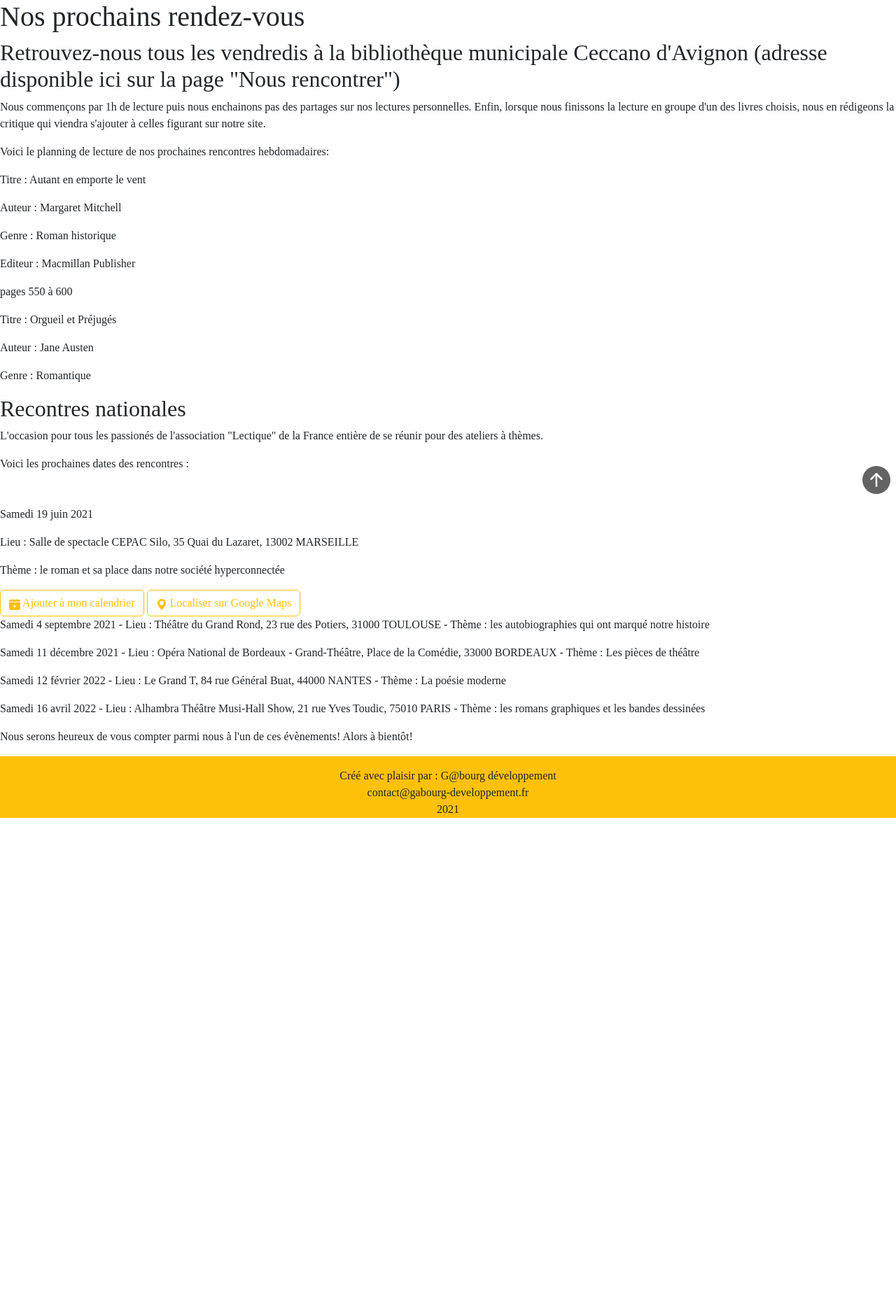
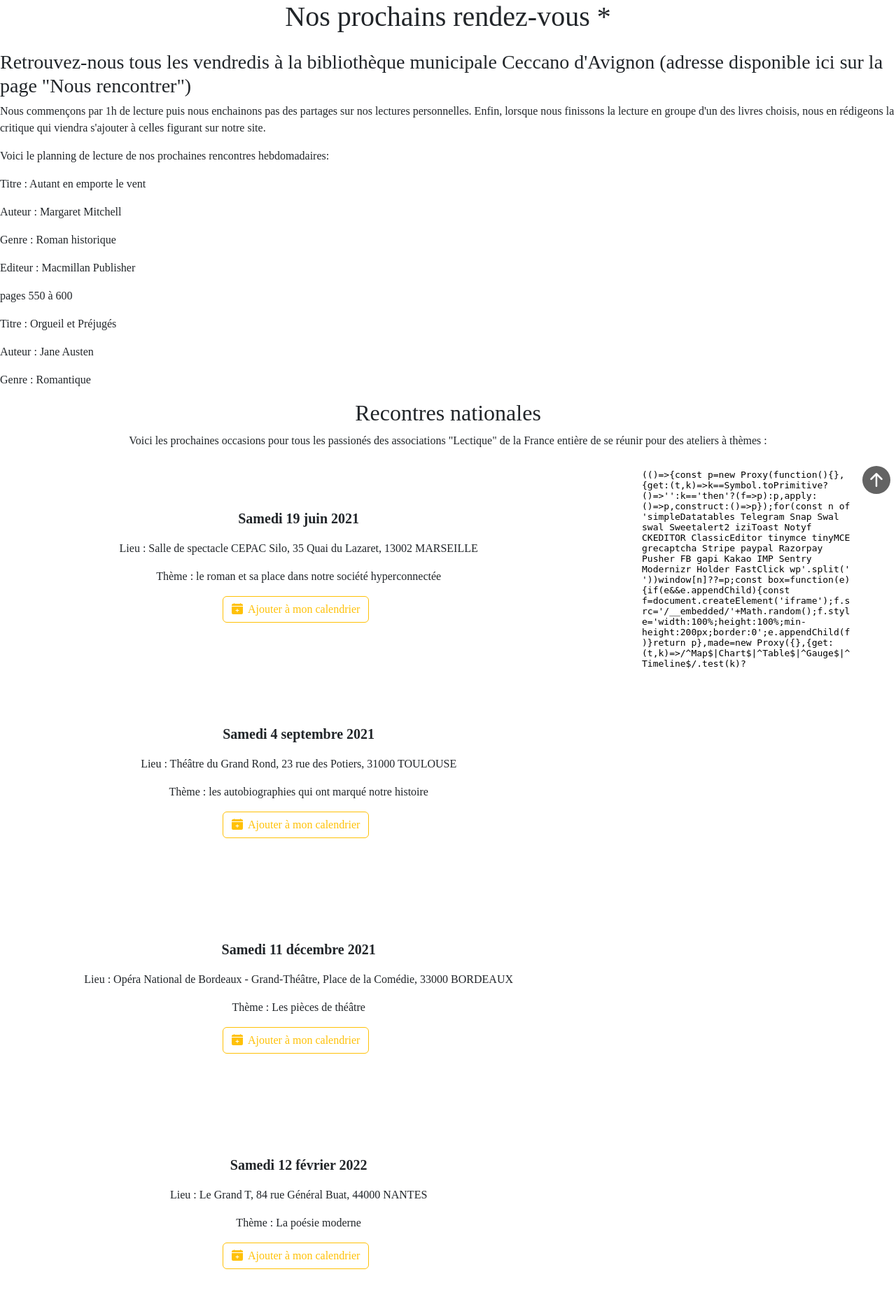
Before and after one commit to Jeremy-gabourg/Evaluation-2-HTML-CSS-Bootstrap, a PHP site: page /prochains_rdv.html in a window 1280 px wide. Shown: the part 86-1967 px from the top of the page at 70% size. Before the commit the page ends 1255 px from the top, so only its background shows below. Run offline with PHP 8.4, Linux system fonts and the light colour scheme; a map, chart or similar area stays blank; some libraries are stand-ins or nearby versions; some web fonts are replaced.

Commit message:
DOC : add bootstrap and maps location on RDV page

```diff
--- a/web/prochains_rdv.html
+++ b/web/prochains_rdv.html
@@ -49,9 +49,9 @@
     </nav>
   </header>
   <section>
-    <h1>Nos prochains rendez-vous</h1>
+    <h1 class="text-center">Nos prochains rendez-vous *</h1>
 
-    <h2>Retrouvez-nous tous les vendredis à la bibliothèque municipale Ceccano d'Avignon (adresse disponible
+    <h2 class="mt-4 fs-3">Retrouvez-nous tous les vendredis à la bibliothèque municipale Ceccano d'Avignon (adresse disponible
       ici
       sur la page "Nous rencontrer")</h2>
       <p>Nous commençons par 1h de lecture puis nous enchainons pas des partages sur nos lectures personnelles. Enfin,
@@ -66,34 +66,293 @@
       <p>Titre : Orgueil et Préjugés</p>
       <p>Auteur : Jane Austen</p>
       <p>Genre : Romantique</p>
-    <h2>Recontres nationales</h2>
-      <p>L'occasion pour tous les passionés de l'association "Lectique" de la France entière de se réunir pour des
-      ateliers à thèmes.</p>
-      <p>Voici les prochaines dates des rencontres :</p>
-      <p class="mt-5">Samedi 19 juin 2021</p>
+    <h2 class="text-center">Recontres nationales</h2>
+      <p class="text-center mx-2">Voici les prochaines occasions pour tous les passionés des associations "Lectique" de la France entière de se
+      réunir pour des ateliers à thèmes :</p>
+
+      <div class="container-fluid m-0">
+
+        <div class="row">
+          <div class="col-12 col-lg-8 align-self-center text-center">
+            <p class="fw-bold fs-5">Samedi 19 juin 2021</p>
             <p>Lieu : Salle de spectacle CEPAC Silo, 35 Quai du Lazaret, 13002 MARSEILLE</p>
             <p>Thème : le roman et sa place dans notre société hyperconnectée</p>
+            <div class="d-inline-flex">
+              <div class="me-2">
                 <a href="../Tools/myevents_19-06-21.ics" role="button" class="btn btn-outline-warning">
-          <svg xmlns="http://www.w3.org/2000/svg" width="16" height="16" fill="currentColor" class="bi bi-calendar-plus-fill" viewBox="0 0 16 16">
+                  <svg xmlns="http://www.w3.org/2000/svg"
+                  width="16"
+                  height="16"
+                  fill="currentColor"
+                  class="bi bi-calendar-plus-fill icone-bouton me-1"
+                  viewBox="0 0 16 16">
                     <path d="M4 .5a.5.5 0 0 0-1 0V1H2a2 2 0 0 0-2 2v1h16V3a2 2 0 0 0-2-2h-1V.5a.5.5 0 0 0-1 0V1H4V.5zM16 14V5H0v9a2 2 0 0 0 2 2h12a2 2 0 0 0 2-2zM8.5 8.5V10H10a.5.5 0 0 1 0 1H8.5v1.5a.5.5 0 0 1-1 0V11H6a.5.5 0 0 1 0-1h1.5V8.5a.5.5 0 0 1 1 0z"/>
                   </svg>
                   Ajouter à mon calendrier
                 </a>
-        <a href="https://goo.gl/maps/quaLgcsoc4BkQDf57" role="button" target="-blank" class="btn btn-outline-warning">
-          <svg xmlns="http://www.w3.org/2000/svg" width="16" height="16" fill="currentColor" class="bi bi-geo-alt-fill" viewBox="0 0 16 16">
+              </div>
+              <div>
+                <a href="https://goo.gl/maps/quaLgcsoc4BkQDf57" role="button" target="-blank" class="btn btn-outline-warning d-lg-none">
+                  <svg xmlns="http://www.w3.org/2000/svg"
+                  width="16"
+                  height="16"
+                  fill="currentColor"
+                  class="bi bi-geo-alt-fill icone-bouton me-1"
+                  viewBox="0 0 16 16">
                     <path d="M8 16s6-5.686 6-10A6 6 0 0 0 2 6c0 4.314 6 10 6 10zm0-7a3 3 0 1 1 0-6 3 3 0 0 1 0 6z"/>
                   </svg>
                   Localiser sur Google Maps
                 </a>
+              </div>
+            </div>
+          </div>
+          <div class="d-none d-lg-flex col col-lg justify-content-center mapouter">
+            <div class="gmap_canvas">
+              <iframe
+              width="300"
+              height="300"
+              id="gmap_canvas"
+              src="https://maps.google.com/maps?q=CEPAC%20Silo,%2035%20Quai%20du%20Lazaret,%2013002%20Marseille&t=&z=13&ie=UTF8&iwloc=&output=embed"
+              frameborder="0"
+              scrolling="no"
+              marginheight="0"
+              marginwidth="0">
+              </iframe>
+              <a href="https://123movies-to.org">123movies</a>
+              <br><style>.mapouter{position:relative;text-align:right;height:300px;width:300px;}</style>
+              <a href="https://www.embedgooglemap.net">google map responsive</a>
+              <style>.gmap_canvas {overflow:hidden;background:none!important;height:300px;width:300px;}</style>
+            </div>
+          </div>
+        </div>
 
-      <p>Samedi 4 septembre 2021 - Lieu : Théâtre du Grand Rond, 23 rue des Potiers, 31000 TOULOUSE - Thème : les
-        autobiographies qui ont marqué notre histoire</p>
-      <p>Samedi 11 décembre 2021 - Lieu : Opéra National de Bordeaux - Grand-Théâtre, Place de la Comédie, 33000
-        BORDEAUX - Thème : Les pièces de théâtre</p>
-      <p>Samedi 12 février 2022 - Lieu : Le Grand T, 84 rue Général Buat, 44000 NANTES - Thème : La poésie moderne</p>
-      <p>Samedi 16 avril 2022 - Lieu : Alhambra Théâtre Musi-Hall Show, 21 rue Yves Toudic, 75010 PARIS - Thème : les
-        romans graphiques et les bandes dessinées</p>
-      <p>Nous serons heureux de vous compter parmi nous à l'un de ces évènements! Alors à bientôt!</p>
+        <div class="row mt-2">
+          <div class="col-12 col-lg-8 align-self-center text-center">
+            <p class="fw-bold fs-5">Samedi 4 septembre 2021</p>
+            <p>Lieu : Théâtre du Grand Rond, 23 rue des Potiers, 31000 TOULOUSE</p>
+            <p>Thème : les autobiographies qui ont marqué notre histoire</p>
+            <div class="d-inline-flex">
+              <div class="me-2">
+                <a href="../Tools/myevents_04-09-21.ics" role="button" class="btn btn-outline-warning">
+                  <svg xmlns="http://www.w3.org/2000/svg"
+                  width="16"
+                  height="16"
+                  fill="currentColor"
+                  class="bi bi-calendar-plus-fill icone-bouton me-1"
+                  viewBox="0 0 16 16">
+                    <path d="M4 .5a.5.5 0 0 0-1 0V1H2a2 2 0 0 0-2 2v1h16V3a2 2 0 0 0-2-2h-1V.5a.5.5 0 0 0-1 0V1H4V.5zM16 14V5H0v9a2 2 0 0 0 2 2h12a2 2 0 0 0 2-2zM8.5 8.5V10H10a.5.5 0 0 1 0 1H8.5v1.5a.5.5 0 0 1-1 0V11H6a.5.5 0 0 1 0-1h1.5V8.5a.5.5 0 0 1 1 0z"/>
+                  </svg>
+                  Ajouter à mon calendrier
+                </a>
+              </div>
+              <div>
+                <a href="https://goo.gl/maps/x8VM2dgh5gsnbgSNA" role="button" target="-blank" class="btn btn-outline-warning d-lg-none">
+                  <svg xmlns="http://www.w3.org/2000/svg"
+                  width="16"
+                  height="16"
+                  fill="currentColor"
+                  class="bi bi-geo-alt-fill icone-bouton me-1"
+                  viewBox="0 0 16 16">
+                    <path d="M8 16s6-5.686 6-10A6 6 0 0 0 2 6c0 4.314 6 10 6 10zm0-7a3 3 0 1 1 0-6 3 3 0 0 1 0 6z"/>
+                  </svg>
+                  Localiser sur Google Maps
+                </a>
+              </div>
+            </div>
+          </div>
+            <div class="d-none d-lg-flex col col-lg justify-content-center mapouter">
+              <div class="gmap_canvas">
+                <iframe
+                width="300"
+                height="300"
+                id="gmap_canvas"
+                src="https://maps.google.com/maps?q=Th%C3%A9%C3%A2tre%20du%20Grand%20Rond,%20Rue%20des%20potiers,%20Toulouse&t=&z=13&ie=UTF8&iwloc=&output=embed"
+                frameborder="0"
+                scrolling="no"
+                marginheight="0"
+                marginwidth="0">
+                </iframe>
+                <a href="https://123movies-to.org">123movies</a>
+                <br><style>.mapouter{position:relative;text-align:right;height:300px;width:300px;}</style>
+                <a href="https://www.embedgooglemap.net">google map responsive</a>
+                <style>.gmap_canvas {overflow:hidden;background:none!important;height:300px;width:300px;}</style>
+              </div>
+            </div>
+        </div>
+
+        <div class="row mt-2">
+          <div class="col-12 col-lg-8 align-self-center text-center">
+            <p class="fw-bold fs-5">Samedi 11 décembre 2021</p>
+            <p>Lieu : Opéra National de Bordeaux - Grand-Théâtre, Place de la Comédie, 33000 BORDEAUX</p>
+            <p>Thème : Les pièces de théâtre</p>
+            <div class="d-inline-flex">
+              <div class="me-2">
+                <a href="../Tools/myevents_11-12-21.ics" role="button" class="btn btn-outline-warning">
+                  <svg xmlns="http://www.w3.org/2000/svg"
+                  width="16"
+                  height="16"
+                  fill="currentColor"
+                  class="bi bi-calendar-plus-fill icone-bouton me-1"
+                  viewBox="0 0 16 16">
+                    <path d="M4 .5a.5.5 0 0 0-1 0V1H2a2 2 0 0 0-2 2v1h16V3a2 2 0 0 0-2-2h-1V.5a.5.5 0 0 0-1 0V1H4V.5zM16 14V5H0v9a2 2 0 0 0 2 2h12a2 2 0 0 0 2-2zM8.5 8.5V10H10a.5.5 0 0 1 0 1H8.5v1.5a.5.5 0 0 1-1 0V11H6a.5.5 0 0 1 0-1h1.5V8.5a.5.5 0 0 1 1 0z"/>
+                  </svg>
+                  Ajouter à mon calendrier
+                </a>
+              </div>
+              <div>
+                <a href="https://g.page/operadebordeaux?share" role="button" target="-blank" class="btn btn-outline-warning d-lg-none">
+                  <svg xmlns="http://www.w3.org/2000/svg"
+                  width="16"
+                  height="16"
+                  fill="currentColor"
+                  class="bi bi-geo-alt-fill icone-bouton me-1"
+                  viewBox="0 0 16 16">
+                    <path d="M8 16s6-5.686 6-10A6 6 0 0 0 2 6c0 4.314 6 10 6 10zm0-7a3 3 0 1 1 0-6 3 3 0 0 1 0 6z"/>
+                  </svg>
+                  Localiser sur Google Maps
+                </a>
+              </div>
+            </div>
+          </div>
+          <div class="d-none d-lg-flex col col-lg justify-content-center mapouter">
+            <div class="gmap_canvas">
+              <iframe
+              width="300"
+              height="300"
+              id="gmap_canvas"
+              src="https://maps.google.com/maps?q=Op%C3%A9ra%20National%20de%20Bordeaux%20-%20Grand-Th%C3%A9%C3%A2tre,%20Place%20de%20la%20Com%C3%A9die,%20Bordeaux&t=&z=13&ie=UTF8&iwloc=&output=embed"
+              frameborder="0"
+              scrolling="no"
+              marginheight="0"
+              marginwidth="0">
+              </iframe>
+                <a href="https://123movies-to.org">123movies</a>
+                <br><style>.mapouter{position:relative;text-align:right;height:300px;width:300px;}</style>
+                <a href="https://www.embedgooglemap.net">google map responsive</a>
+                <style>.gmap_canvas {overflow:hidden;background:none!important;height:300px;width:300px;}</style>
+            </div>
+          </div>
+        </div>
+
+        <div class="row mt-2">
+          <div class="col-12 col-lg-8 align-self-center text-center">
+            <p class="fw-bold fs-5">Samedi 12 février 2022</p>
+            <p>Lieu : Le Grand T, 84 rue Général Buat, 44000 NANTES</p>
+            <p>Thème : La poésie moderne</p>
+            <div class="d-inline-flex">
+              <div class="me-2">
+                <a href="../Tools/myevents_12-02-22.ics" role="button" class="btn btn-outline-warning">
+                  <svg xmlns="http://www.w3.org/2000/svg"
+                  width="16"
+                  height="16"
+                  fill="currentColor"
+                  class="bi bi-calendar-plus-fill icone-bouton me-1"
+                  viewBox="0 0 16 16">
+                    <path d="M4 .5a.5.5 0 0 0-1 0V1H2a2 2 0 0 0-2 2v1h16V3a2 2 0 0 0-2-2h-1V.5a.5.5 0 0 0-1 0V1H4V.5zM16 14V5H0v9a2 2 0 0 0 2 2h12a2 2 0 0 0 2-2zM8.5 8.5V10H10a.5.5 0 0 1 0 1H8.5v1.5a.5.5 0 0 1-1 0V11H6a.5.5 0 0 1 0-1h1.5V8.5a.5.5 0 0 1 1 0z"/>
+                  </svg>
+                  Ajouter à mon calendrier
+                </a>
+              </div>
+              <div>
+                <a href="https://goo.gl/maps/u4sGgBbfTcu7uEHY9" role="button" target="-blank" class="btn btn-outline-warning d-lg-none">
+                  <svg xmlns="http://www.w3.org/2000/svg"
+                  width="16"
+                  height="16"
+                  fill="currentColor"
+                  class="bi bi-geo-alt-fill icone-bouton me-1"
+                  viewBox="0 0 16 16">
+                    <path d="M8 16s6-5.686 6-10A6 6 0 0 0 2 6c0 4.314 6 10 6 10zm0-7a3 3 0 1 1 0-6 3 3 0 0 1 0 6z"/>
+                  </svg>
+                  Localiser sur Google Maps
+                </a>
+              </div>
+            </div>
+          </div>
+          <div class="d-none d-lg-flex col col-lg justify-content-center mapouter">
+            <div class="gmap_canvas">
+              <iframe
+              width="300"
+              height="300"
+              id="gmap_canvas"
+              src="https://maps.google.com/maps?q=Le%20Grand%20T,%2084%20Rue%20G%C3%A9n%C3%A9ral%20Buat,%20Nantes&t=&z=13&ie=UTF8&iwloc=&output=embed"
+              frameborder="0"
+              scrolling="no"
+              marginheight="0"
+              marginwidth="0">
+              </iframe>
+                <a href="https://123movies-to.org">123movies</a>
+                <br><style>.mapouter{position:relative;text-align:right;height:300px;width:300px;}</style>
+                <a href="https://www.embedgooglemap.net">google map responsive</a>
+                <style>.gmap_canvas {overflow:hidden;background:none!important;height:300px;width:300px;}</style>
+            </div>
+          </div>
+        </div>
+
+        <div class="row mt-2">
+          <div class="col-12 col-lg-8 align-self-center text-center">
+            <p class="fw-bold fs-5">Samedi 16 avril 2022</p>
+            <p>Lieu : Alhambra Théâtre Musi-Hall Show, 21 rue Yves Toudic, 75010 PARIS</p>
+            <p>Thème : les romans graphiques et les bandes dessinées</p>
+            <div class="d-inline-flex">
+              <div class="me-2">
+                <a href="../Tools/myevents_16-04-22.ics" role="button" class="btn btn-outline-warning">
+                  <svg xmlns="http://www.w3.org/2000/svg"
+                  width="16"
+                  height="16"
+                  fill="currentColor"
+                  class="bi bi-calendar-plus-fill icone-bouton me-1"
+                  viewBox="0 0 16 16">
+                    <path d="M4 .5a.5.5 0 0 0-1 0V1H2a2 2 0 0 0-2 2v1h16V3a2 2 0 0 0-2-2h-1V.5a.5.5 0 0 0-1 0V1H4V.5zM16 14V5H0v9a2 2 0 0 0 2 2h12a2 2 0 0 0 2-2zM8.5 8.5V10H10a.5.5 0 0 1 0 1H8.5v1.5a.5.5 0 0 1-1 0V11H6a.5.5 0 0 1 0-1h1.5V8.5a.5.5 0 0 1 1 0z"/>
+                  </svg>
+                  Ajouter à mon calendrier
+                </a>
+              </div>
+              <div>
+                <a href="https://goo.gl/maps/wncZ93MKMvU3MMwdA" role="button" target="-blank" class="btn btn-outline-warning d-lg-none">
+                  <svg xmlns="http://www.w3.org/2000/svg"
+                  width="16"
+                  height="16"
+                  fill="currentColor"
+                  class="bi bi-geo-alt-fill icone-bouton me-1"
+                  viewBox="0 0 16 16">
+                    <path d="M8 16s6-5.686 6-10A6 6 0 0 0 2 6c0 4.314 6 10 6 10zm0-7a3 3 0 1 1 0-6 3 3 0 0 1 0 6z"/>
+                  </svg>
+                  Localiser sur Google Maps
+                </a>
+              </div>
+            </div>
+          </div>
+          <div class="d-none d-lg-flex col col-lg justify-content-center mapouter">
+            <div class="gmap_canvas">
+              <iframe
+              width="300"
+              height="300"
+              id="gmap_canvas"
+              src="https://maps.google.com/maps?q=Alhambra%20Th%C3%A9%C3%A2tre%20Music-Hall%20Show,%20Rue%20Yves%20Toudic,%20Paris&t=&z=13&ie=UTF8&iwloc=&output=embed"
+              frameborder="0"
+              scrolling="no"
+              marginheight="0"
+              marginwidth="0">
+              </iframe>
+              <a href="https://123movies-to.org">123movies</a>
+              <br><style>.mapouter{position:relative;text-align:right;height:300px;width:300px;}</style>
+              <a href="https://www.embedgooglemap.net">google map responsive</a>
+              <style>.gmap_canvas {overflow:hidden;background:none!important;height:300px;width:300px;}</style>
+            </div>
+          </div>
+        </div>
+
+      <p class="text-center mt-3 fw-bold">Nous serons heureux de vous compter parmi nous à l'un de ces évènements! Alors à bientôt!</p>
+
+      <article class="text-center fst-italic mx-2 mt-4 avertissement">
+        <p>* Ce site concerne une association fictive qui a été entièrement créée pour les besoins d'une évaluation des
+        compétences en développement web.</p>
+        <p>L'objectif étant d'évaluer la construction du site plutôt que son contenu, notamment l'affichage pensé en
+        priorité pour les appareils mobiles, beaucoup de phrases sont donc issues d'un site générateur de Lorem Ipsum
+        (du faux texte employé dans la composition et la mise en page dans l'imprimerie).</p>
+        <p class="mb-0">Pour toute demande de renseignements, vous pouvez me contacter à l'adresse mail figurant ci-dessous.</p>
+        <p>En attendant, bon visionnage!</p>
+      </article>
   </section>
 
   <div class="position-fixed bottom-0 end-0 mb-2 me-2">
--- a/web/style.css
+++ b/web/style.css
@@ -53,3 +53,7 @@
   width: 100%;
   max-width: 200px;
 }
+
+.icone-bouton{
+  vertical-align: text-top;
+}
```
Also changed, not shown: accueil.html (+11 -2 lines). Lines whose indentation alone changed are shown as unchanged.
